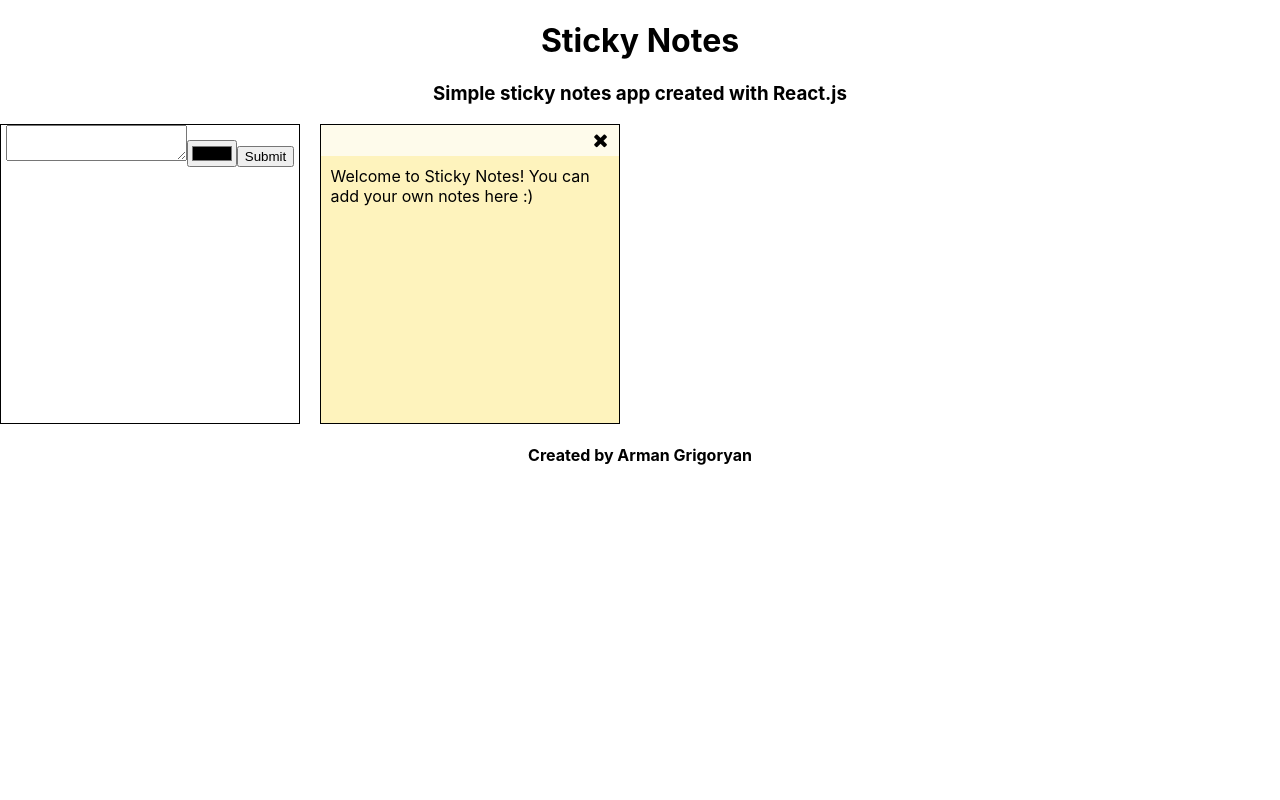
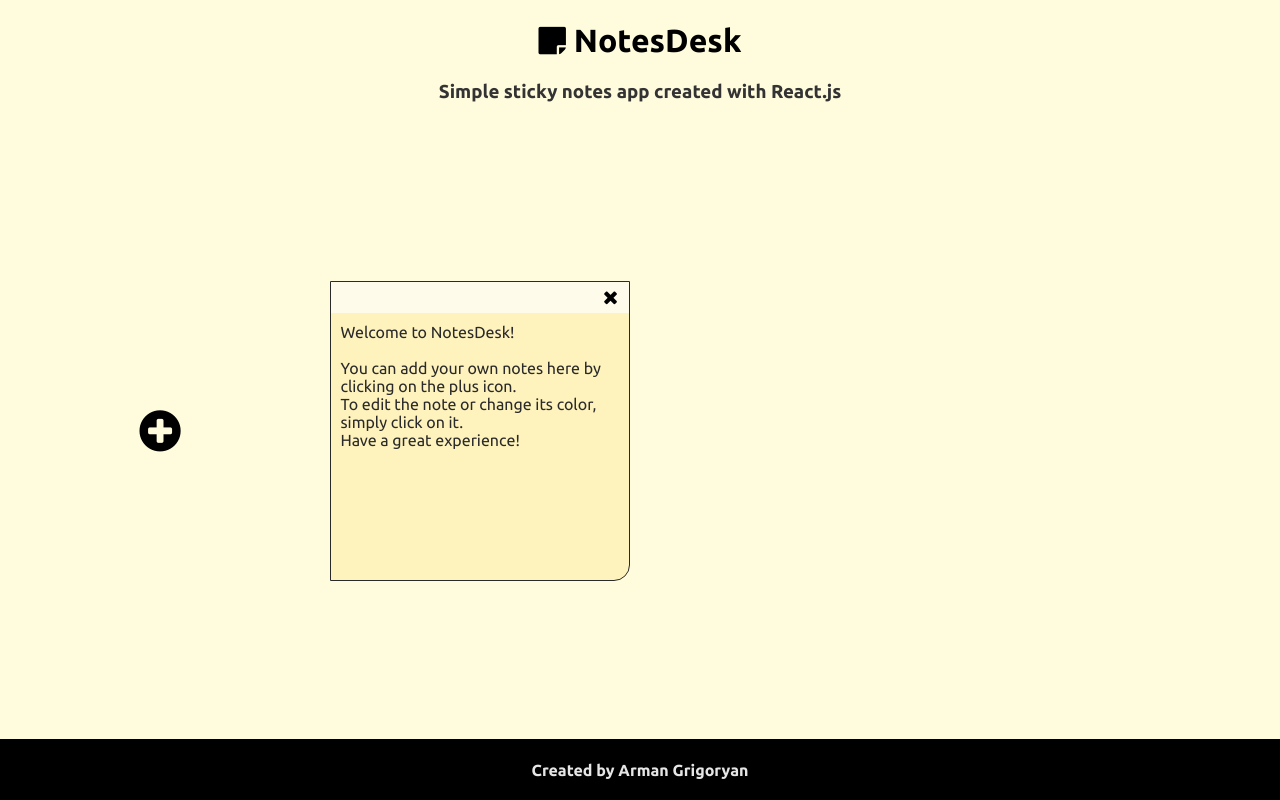
Before and after one commit to WinterFirebird/notes-desk, a React (Create React App) app: page / in a window 1280 px wide. Built offline with nearby package versions, Linux system fonts and the light colour scheme.

Commit message:
first working version, with some nuances

```diff
--- a/src/App.js
+++ b/src/App.js
@@ -1,6 +1,7 @@
 // import logo from './logo.svg';
 import './App.css';
 import './Style.scss';
+import '.'
 import Header from './components/Header';
 import Footer from './components/Footer';
 import Body from './components/Body';
--- a/src/Style.scss
+++ b/src/Style.scss
@@ -1,25 +1,70 @@
+@import url('https://fonts.googleapis.com/css2?family=Ubuntu:wght@400;700&display=swap');
+//font-family: 'Ubuntu', sans-serif;
+
+$AppBg: #fffcde;
+$AppSecondaryColor: #000;
+$defaultFontFamily: 'Ubuntu', sans-serif;
+
+
 * {
     box-sizing: border-box;
 }
 
+a {
+    color: inherit;
+    font-family: inherit;
+}
+
+.App {
+    background-color: $AppBg;
+    min-height: 100vh;
+    display: flex;
+    flex-direction: column;
+    justify-content: space-between;
+    font-family: $defaultFontFamily;
+
+    .app-header {
+        padding:1px; //margin collapsing fix
+        h1 {
+            color: $AppSecondaryColor;
+        }
+        h3 {
+            color: lighten($AppSecondaryColor, 20% )
+        }
+    }
+
+    .app-body {
+        padding:40px 10px;
         .notes-grid {
             margin: {
                 left:auto;
                 right:auto
             }
+
             max-width: 1300px;
             display: grid;
             grid-gap:20px;
             grid-template-columns: repeat(auto-fit, 300px);
-    grid-template-rows: minmax(100px, 300px);
+            grid-auto-rows: minmax(100px, 300px);
+
+            .addNote {
+                display: flex;
+                justify-content: center;
+                align-items: center;
+                color: $AppSecondaryColor;
+                button {
+                    background: none;
+                    border: none;
+                    outline: none;
+                    font-size: 3rem;
+                    color:inherit;
                 }
-
-.addNote, .note {
-    border:1px solid;
             }
 
             .note {
                 // height: 350px;
+                border:1px solid;
+                border-bottom-right-radius: 16px;
                 display: flex;
                 flex-direction: column;
                 &-toolbar {
@@ -27,6 +72,7 @@
                     padding: 5px;
                     display: flex;
                     justify-content: flex-end;
+                    align-items: center;
 
                     i {
                         font-size: 1.2rem;
@@ -49,22 +95,25 @@
                     }
                 }
 
-}
-
-.note button {
+                button {
                     background: none;
                     border: none;
                     outline: none;
                 }
 
-.note-textarea {
-    background: none;
-    border:none;
-    outline:none;
-    width: 97%;
-    height: 220px;
-    padding: 10px 5px;
-    resize:none;
-    font-size:1rem;
-    font-family:inherit;
             }
+        }
+    }
+
+    .app-footer {
+        background-color: $AppSecondaryColor;
+        color: invert($AppSecondaryColor, 90%);
+        a {
+            text-decoration: none;
+            color: invert($AppSecondaryColor, 90%);
+            &:hover {
+                color: invert($AppSecondaryColor, 100%);
+            }
+        }
+    }
+}
--- a/src/components/AddNote.js
+++ b/src/components/AddNote.js
@@ -1,30 +1,39 @@
-import React, {useState, useContext} from 'react'
-import {dispatchContext} from './Main'
+import React, { useState, useContext } from 'react'
+import { dispatchContext } from './Main'
 
 
-function AddNote(props) {
-    // console.log(dispatchContext)
+function AddNote() {
+    /**
+     * the dispatch function of the state of 'Main' component
+     * @param {object} action
+     */
     const dispatchFunction = useContext(dispatchContext)
 
     const [noteTemp, setNoteTemp] = useState({
         id:'',
         body:'',
-        color:''
+        color:'#FEF3BD',
+        timeAdded:''
     })
 
-    const onSubmit = e => {
-        e.preventDefault()
-        dispatchFunction({type:"add", state: noteTemp})
-        setNoteTemp({id:'',body:'',color:''})
+    const addIcon = <i className="fa fa-plus-circle" aria-hidden="true"></i>
+
+    /**
+     * attaches a unique id to a blank note defined in its state and sends to Main component's dispatch function to
+     */
+    const onAdd = () => {
+        let d = new Date()
+        let timeAdded = d.getTime()
+        dispatchFunction({type:"add", state: noteTemp, timeAdded: timeAdded})
+        //the code below is to generate a new id for the next onAdd() event
+        let uniqueId = Math.floor(Math.random() * Math.pow(10, 9)) + 1
+        setNoteTemp({...noteTemp, id: uniqueId})
     }
+
 
     return (
         <div className="addNote">
-            <form onSubmit={onSubmit}>
-                <textarea value={noteTemp.body} onChange={e => setNoteTemp({...noteTemp, body: e.target.value})} ></textarea>
-                <input value={noteTemp.color} onChange={e => setNoteTemp({...noteTemp, color: e.target.value})} type="color" />
-                <button>Submit</button>
-            </form>
+            <button onClick={() => onAdd()}>{addIcon}</button>
         </div>
     )
 }
--- a/src/components/Body.js
+++ b/src/components/Body.js
@@ -4,7 +4,7 @@ import Main from './Main'
 function Body() {
 
     return (
-        <div>
+        <div className="app-body">
             <Main />
         </div>
     )
--- a/src/components/Footer.js
+++ b/src/components/Footer.js
@@ -2,9 +2,9 @@ import React from 'react'
 
 function Footer() {
     return (
-        <div>
+        <div className="app-footer">
             <footer>
-                <h4>Created by Arman Grigoryan</h4>
+                <h4>Created by <a href="https://www.facebook.com/arman.grigoryan.7311/" target="_blank">Arman Grigoryan</a></h4>
             </footer>
         </div>
     )
--- a/src/components/Header.js
+++ b/src/components/Header.js
@@ -2,9 +2,9 @@ import React from 'react'
 
 function Header() {
     return (
-        <div>
+        <div className="app-header">
             <header>
-                <h1>Sticky Notes</h1>
+                <h1><i className="fa fa-sticky-note" aria-hidden="true"></i> NotesDesk</h1>
                 <h3>Simple sticky notes app created with React.js</h3>
             </header>
         </div>
--- a/src/components/Main.js
+++ b/src/components/Main.js
@@ -1,26 +1,25 @@
-import React, {useReducer, useEffect} from 'react'
+import React, { useReducer } from 'react'
 import Notes from './Notes'
 import AddNote from './AddNote'
 
 export const dispatchContext = React.createContext()
 
 function Main() {
-    console.log("Main - rendering")
 
     const initialState = [
         {
             id:147286491,
-            body: "Welcome to Sticky Notes! You can add your own notes here :)",
-            color: "#FEF3BD"
+            body: "Welcome to NotesDesk! \n\nYou can add your own notes here by clicking on the plus icon. \nTo edit the note or change its color, simply click on it. \nHave a great experience!",
+            color: "#FEF3BD",
+            timeAdded: 1608212136484,
         }
     ]
 
 
-    const reducer = (value, action={type:null, state:null, id:null, color:null}) => {
+    const reducer = (value, action={type:null, state:null, id:null, color:null, timeAdded:null}) => {
         if(action.type === "edit") {
             let newNotes = value;
-            let index = value.findIndex(note => note.id == action.id);
-            console.log(index)
+            let index = value.findIndex(note => note.id === action.id);
             newNotes[index].color = action.color
             newNotes[index].body = action.body
             return [...newNotes]
@@ -30,17 +29,13 @@ function Main() {
             return newNotes
         }
         if(action.type === "add") {
-            let uniqueId = Math.floor(Math.random() * Math.pow(10, 9)) + 1
-            let readyNewNote = action.state
-            readyNewNote.id = uniqueId
-            console.log(`Value of the state: `)
-            console.log(value)
-            console.log(`Value to be returned: `)
-            console.log([...value, readyNewNote])
-            return ([...value, readyNewNote])
+            let newNote = action.state
+            newNote.timeAdded = action.timeAdded
+            return [...value, newNote]
         }
         else {return value}
     }
+
 
     const [notes, dispatch] = useReducer(reducer,initialState)
 
--- a/src/components/Note.js
+++ b/src/components/Note.js
@@ -1,5 +1,5 @@
-import React, {useContext, useState} from 'react'
-import {dispatchContext} from './Main'
+import React, { useContext, useState } from 'react'
+import { dispatchContext } from './Main'
 import { GithubPicker } from 'react-color';
 
 /**
@@ -8,9 +8,9 @@ import { GithubPicker } from 'react-color';
  * @returns (Number) The brightness value (dark) 0 ... 255 (light)
  */
 const brightnessByColor = (color) => {
-    var color = "" + color, isHEX = color.indexOf("#") == 0, isRGB = color.indexOf("rgb") == 0;
+    var color = "" + color, isHEX = color.indexOf("#") === 0, isRGB = color.indexOf("rgb") === 0;
     if (isHEX) {
-    const hasFullSpec = color.length == 7;
+    const hasFullSpec = color.length === 7;
     var m = color.substr(1).match(hasFullSpec ? /(\S{2})/g : /(\S{1})/g);
     if (m) var r = parseInt(m[0] + (hasFullSpec ? '' : m[0]), 16), g = parseInt(m[1] + (hasFullSpec ? '' : m[1]), 16), b = parseInt(m[2] + (hasFullSpec ? '' : m[2]), 16);
     }
@@ -21,11 +21,19 @@ const brightnessByColor = (color) => {
     if (typeof r != "undefined") return ((r*299)+(g*587)+(b*114))/1000;
 }
 
+const icons = {
+    delete: <i className="fa fa-times" aria-hidden="true"></i>,
+    cancel: <i className="fa fa-ban" aria-hidden="true"></i>,
+    save: <i className="fa fa-floppy-o" aria-hidden="true"></i>
+}
 
 
 function Note(props) {
-    console.log("Note - rendering")
 
+    /**
+     * the dispatch function of the state of 'Main' component
+     * @param {object} action
+     */
     const dispatchFunction = useContext(dispatchContext)
     const [tempBody, setTempBody] = useState(props.body)
     const [tempBgColor, setTempBgColor] = useState(props.color)
@@ -33,41 +41,51 @@ function Note(props) {
 
     const style = {
         backgroundColor:tempBgColor,
-        color:((brightnessByColor(tempBgColor)) > 150? "black" : "white"),
+        color:((brightnessByColor(tempBgColor)) > 150? "#2b2a2a" : "#fcfcfa"),
     }
 
-    /*to pass the temp state to the main state*/
+
+    /**
+     * to pass the temp state to the main state
+     */
     const editSaveHandler = () => {
         dispatchFunction({type: "edit", body: tempBody, color: tempBgColor, id: props.id})
         setEditMode(false)
     }
 
+    /**
+     * to return the note to its last saved state
+     */
     const editCancelHandler = () => {
         setTempBody(props.body)
         setTempBgColor(props.color)
         setEditMode(false)
     }
 
+    /**
+     * passes the chosen color to the temp. state of the note
+     * @param {string} color
+     * @param {object} event
+     */
     const handleColorChange = (color, event) => {
         setTempBgColor(color.hex)
     }
 
 
     const bodyEditable = <textarea value={tempBody} onChange={e => setTempBody(e.target.value)} className="note-textarea"></textarea>
-    const bodyReadonly = <textarea value={tempBody} onChange={e => setTempBody(e.target.value)} onClick={() => setEditMode(true)} readOnly className="note-textarea"></textarea>
+    const bodyReadonly = <textarea value={tempBody} onClick={() => setEditMode(true)} className="note-textarea" readOnly></textarea>
 
 
+    const deleteButton = <button onClick={() => dispatchFunction({type: "delete", id: props.id})}>{icons.delete}</button>
+    //note editing mode
     const colorPicker = <GithubPicker onChangeComplete={handleColorChange}/>
-    const deleteButton = <button onClick={() => dispatchFunction({type: "delete", id: props.id})}><i className="fa fa-times" aria-hidden="true"></i></button>
-
-    const saveButton = <button onClick={() => editSaveHandler()}><i className="fa fa-floppy-o" aria-hidden="true"></i> Save</button>
-    const cancelButton = <button onClick={() => editCancelHandler()}><i className="fa fa-ban" aria-hidden="true"></i> Cancel</button>
+    const saveButton = <button onClick={() => editSaveHandler()}>{icons.save} Save</button>
+    const cancelButton = <button onClick={() => editCancelHandler()}>{icons.cancel} Cancel</button>
 
 
     return (
         <div className="note" style={style}>
             <div className="note-toolbar">
-                {/* <ColorChanger /> */}
                 {editMode? <>{colorPicker}{saveButton}{cancelButton}</> : <>{deleteButton}</> }
             </div>
             <div className="note-body">
--- a/src/components/Notes.js
+++ b/src/components/Notes.js
@@ -2,10 +2,12 @@ import React from 'react'
 import Note from './Note'
 
 function Notes(props) {
-    console.log("Notes - rendering")
 
     const notes = props.notes
-    const notesJSX = notes.map(note => {
+    // to sort the notes by descending order
+    const notesSorted = notes.sort((a, b) => b.timeAdded - a.timeAdded)
+
+    const notesJSX = notesSorted.map(note => {
         return <Note body={note.body} color={note.color} id={note.id} key={note.id}/>
     })
 
```
Lines whose indentation alone changed are shown as unchanged.
